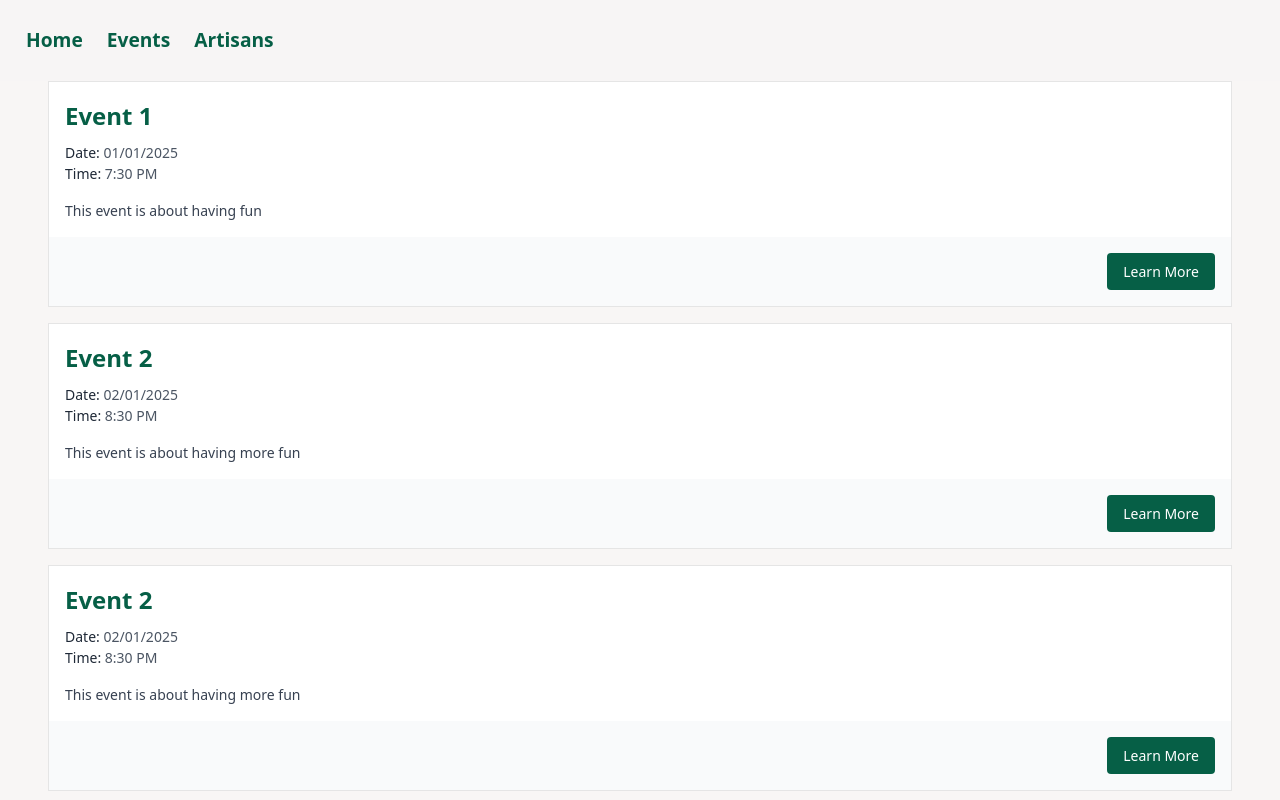
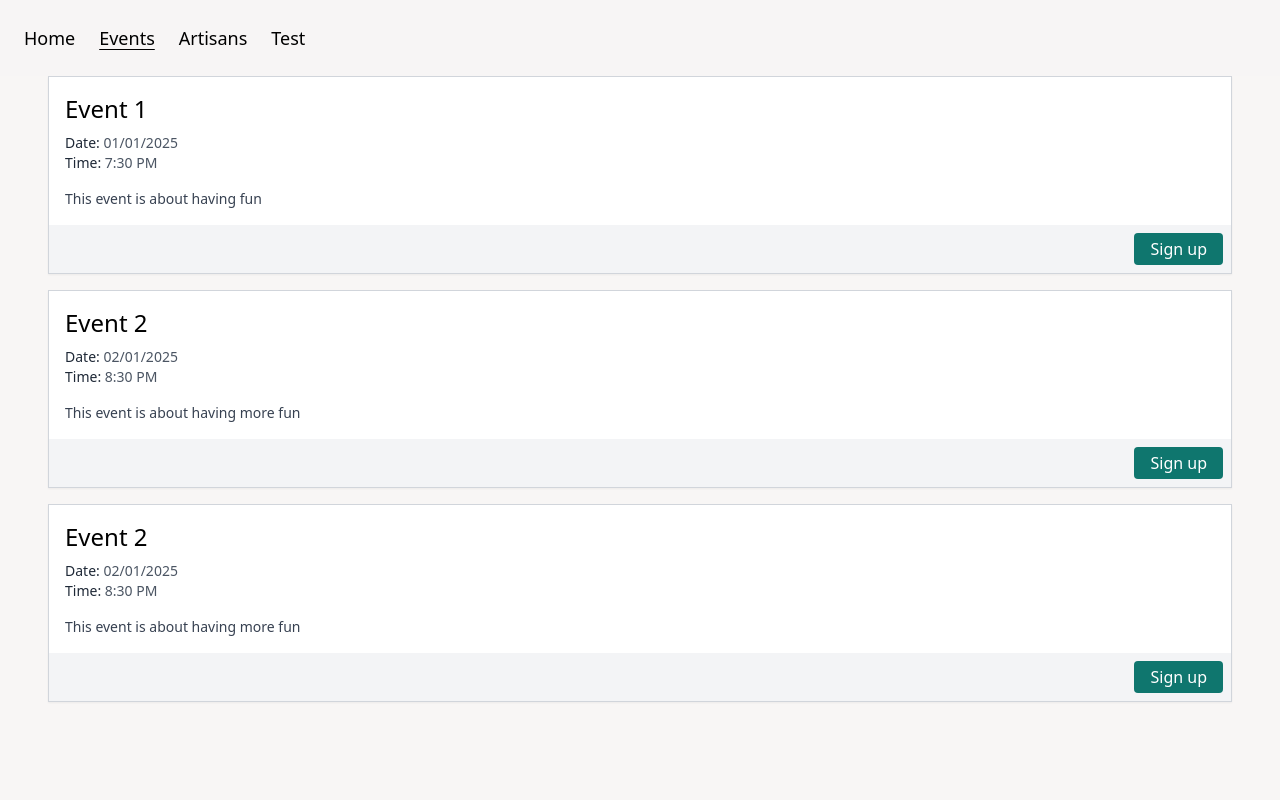
Before and after one commit to nmcdowell00/ujrs, an Astro site: page /events in a window 1280 px wide. Built offline with nearby package versions, Linux system fonts and the light colour scheme; Astro itself is replaced by a stand-in of ours.

Commit message:
commit 01/23/25

```diff
--- a/src/components/Header.astro
+++ b/src/components/Header.astro
@@ -1,56 +1,44 @@
-<header>
-    <ul class="nav-list">
+---
+const currentPage = Astro.url.pathname;
+---
+
+<header class="p-4 bg-[rgba(248,246,245,0.9)] sticky top-0 z-50">
+  <ul class="flex list-none gap-6 m-0 p-2">
     <li>
-        <a href="/" class="nav-link">Home</a>
+      <a
+        href="/"
+        class={` text-lg  hover:underline hover:underline-offset-4 transition ease-in-out duration-200 ${
+          currentPage === "/" ? "underline underline-offset-4" : ""
+        }`}>
+        Home
+      </a>
     </li>
-
     <li>
-        <a href="/events" class="nav-link">Events</a>
+      <a
+        href="/events"
+        class={`text-lg hover:underline hover:underline-offset-4 transition ease-in-out duration-200 ${
+          currentPage === "/events" ? "underline underline-offset-4" : ""
+        }`}>
+        Events
+      </a>
     </li>
-
     <li>
-        <a href="/artisans" class="nav-link">Artisans</a>
+      <a
+        href="/artisans"
+        class={`text-lg hover:underline hover:underline-offset-4 transition ease-in-out duration-200 ${
+          currentPage === "/artisans" ? "underline underline-offset-4" : ""
+        }`}>
+        Artisans
+      </a>
     </li>
-      <!-- <li>
-        <a href="/test" class="nav-link">Test</a>
-      </li> -->
+    <li>
+      <a
+        href="/test"
+        class={`text-lg hover:underline hover:underline-offset-4 transition ease-in-out duration-200 ${
+          currentPage === "/test" ? "underline underline-offset-4" : ""
+        }`}>
+        Test
+      </a>
+    </li>
   </ul>
 </header>
-
-
-  <style>
-    /* Styles for the header */
-    header {
-      padding: 1rem;
-      background-color:rgba(248, 246, 245, 0.9); ;
-      position: sticky;
-    top: 0;
-    z-index: 1000;
-    }
-
-    /* Styles for the navigation list */
-    .nav-list {
-      list-style: none;
-      display: flex;
-      gap: 1.5rem;
-      margin: 0;
-      padding: 10px;
-      position: relative; /* Fixed typo: position, not postition */
-    }
-
-    /* Styles for the navigation links */
-    .nav-link {
-      text-decoration: none;
-      font-weight: bold;
-      font-size: 1.2rem;
-      color: #065f46; /* Teal color */
-      transition: text-decoration 0.2s ease, color 0.2s ease; /* Smooth transitions */
-    }
-
-    /* Hover effect for the navigation links */
-    .nav-link:hover {
-      text-decoration: underline;
-      text-underline-offset: 4px;
-    }
-
-  </style>
--- a/src/components/MainAlt.astro
+++ b/src/components/MainAlt.astro
@@ -1,3 +1,3 @@
-<main class = "px-12 max-w-7xl mx-auto w-full max-sm:px-5">
+<main class = "px-12 max-w-7xl mx-auto w-full h-full max-sm:px-5">
     <slot/>
 </main>
--- a/src/components/artisanPage.astro
+++ b/src/components/artisanPage.astro
@@ -1,6 +1,7 @@
 ---
 import { Image } from 'astro:assets';
-import MainAlt from './MainAlt.astro';
+import Main from './MainAlt.astro';
+import MainAltNoYScroll from './MainAltNoYScroll.astro';
 
 type Props = {
   name: string;
@@ -11,7 +12,7 @@ type Props = {
 
 const { name, description, photo, gallery } = Astro.props;
 ---
-<MainAlt class="">
+<MainAltNoYScroll class="overflow-hidden">
   <div class="flex flex-col sm:flex-row w-full gap-5 p-4 h-screen">
     <!-- Artist Details -->
     <div class="w-full sm:w-1/4 flex flex-col gap-5">
@@ -28,39 +29,17 @@ const { name, description, photo, gallery } = Astro.props;
       </div>
     </div>
 
-    <!-- Gallery Grid -->
-    <div class="w-full sm:w-3/4 md:overflow-x-auto">
-      <div class="flex flex-col sm:flex-row gap-5 sm:min-w-max pb-4">
+    <!-- Gallery Grid (2x2) -->
+    <div class="w-full sm:w-3/4 grid grid-cols-2 grid-rows-2 gap-4 pb-4 h-full">
       {gallery.map((work, index) => (
-          <div class="w-full sm:w-auto sm:h-[80vh] flex-none">
+        <div class="w-full h-full flex items-center justify-center">
           <Image
             src={work}
             alt={`Artwork ${index + 1}`}
-              class="w-full sm:h-full sm:w-auto object-contain"
+            class="w-full h-full object-cover"
           />
         </div>
       ))}
     </div>
   </div>
-  </div>
-</MainAlt>
-
-<style>
-  /* Custom scrollbar */
-  .overflow-x-auto::-webkit-scrollbar {
-    height: 6px;
-  }
-
-  .overflow-x-auto::-webkit-scrollbar-track {
-    background: #f1f1f1;
-  }
-
-  .overflow-x-auto::-webkit-scrollbar-thumb {
-    background: #888;
-    border-radius: 3px;
-  }
-
-  .overflow-x-auto::-webkit-scrollbar-thumb:hover {
-    background: #555;
-  }
-</style>
+</MainAltNoYScroll>
--- a/src/components/eventCard.astro
+++ b/src/components/eventCard.astro
@@ -9,83 +9,25 @@ type Props = {
 const { name, date, time, description } = Astro.props;
 ---
 
-<div class="event-card">
-  <div class="event-content">
+<div class="event-card border border-gray-300 bg-white shadow-sm overflow-hidden mx-auto mb-4">
+  <div class="event-content p-4">
     <!-- Event Name -->
-    <h2 class="event-name">{name}</h2>
+    <h2 class="event-name text-2xl text-black mb-2">{name}</h2>
 
     <!-- Event Date and Time -->
-    <div class="event-details">
-      <p><span class="label">Date:</span> {date}</p>
-      <p><span class="label">Time:</span> {time}</p>
+    <div class="event-details text-sm text-gray-600 mb-4">
+      <p><span class="label font-medium text-gray-800">Date:</span> {date}</p>
+      <p><span class="label font-medium text-gray-800">Time:</span> {time}</p>
     </div>
 
     <!-- Event Description -->
-    <p class="event-description">{description}</p>
+    <p class="event-description text-sm text-gray-700">{description}</p>
   </div>
 
   <!-- Call to Action or Footer (optional) -->
-  <div class="event-footer">
-    <button class="learn-more-btn">Learn More</button>
+  <div class="event-footer bg-gray-100 p-2 text-right">
+    <button class="bg-teal-700 text-white px-4 py-1 rounded hover:bg-teal-600 transition duration-200">
+      Sign up
+    </button>
   </div>
 </div>
-
-<style>
-  .event-card {
-    /* max-width: 80vw; */
-    margin: 0 auto;
-    margin-bottom: 16px; /* Add space between cards */
-    background-color: white;
-    /* box-shadow: 0 4px 8px rgba(0, 0, 0, 0.1); */
-    overflow: hidden;
-    border: 1px solid #e5e5e5;
-  }
-
-  .event-content {
-    padding: 16px;
-  }
-
-  .event-name {
-    font-size: 1.5rem;
-    font-weight: 600;
-    color: #065f46; /* Dark teal */
-    margin-bottom: 8px;
-  }
-
-  .event-details {
-    font-size: 0.875rem;
-    color: #4b5563; /* Gray-600 */
-    margin-bottom: 16px;
-  }
-
-  .event-details .label {
-    font-weight: 500;
-    color: #1f2937; /* Gray-800 */
-  }
-
-  .event-description {
-    font-size: 0.875rem;
-    color: #374151; /* Gray-700 */
-  }
-
-  .event-footer {
-    background-color: #f9fafb; /* Gray-100 */
-    padding: 16px;
-    text-align: right;
-  }
-
-  .learn-more-btn {
-    background-color: #065f46; /* Dark teal */
-    color: white;
-    padding: 8px 16px;
-    border: none;
-    border-radius: 4px;
-    font-size: 0.875rem;
-    cursor: pointer;
-    transition: background-color 0.2s ease-in-out;
-  }
-
-  .learn-more-btn:hover {
-    background-color: #047857; /* Slightly lighter teal */
-  }
-</style>
--- a/src/pages/index.astro
+++ b/src/pages/index.astro
@@ -11,13 +11,13 @@ import MainAltNoYScroll from '../components/MainAltNoYScroll.astro';
 
 <Layout>
 	<MainAltNoYScroll>
-		<div class="flex flex-col items-center justify-center p-5 gap-4 md:flex-row md:gap-12">
-			<div class="h-60 w-full md:hidden">
+		<div class="flex flex-col items-center justify-center p-5 gap-2 md:flex-row md:gap-12">
+			<div class="flex items-center justify-center md:hidden">
 				{/* Mobile image */}
 				<Image
 					src={Storefront}
 					alt="storefront"
-					class="w-full h-full object-cover shadow-lg"
+					class="w-[70%]"
 				/>
 			</div>
 			{/* Desktop image */}
@@ -25,14 +25,14 @@ import MainAltNoYScroll from '../components/MainAltNoYScroll.astro';
 				src={Storefront}
 				alt="storefront"
 				width={450}
-				class="hidden md:block shadow-lg"
+				class="hidden md:block shadow-lg w-full"
 			/>
-			<div class="flex flex-col justify-center w-full max-w-md">
-				<H1 class="text-center md:text-left text-3xl font-bold mb-4">
-					The Urban Jungle <br /> of Regent Square
-				</H1>
+			<div class="flex flex-col w-full h-full max-w-md gap-2">
+				<h1 class="text-center md:text-left text-3xl">
+					Urban Jungle <br /> of Regent Square
+				</h1>
 				<p class="text-gray-600 text-center md:text-left">
-					The Urban Jungle of Regent Square is a vibrant space designed to showcase the talents of local artisans while fostering community connections through engaging events and gatherings.
+					Urban Jungle of Regent Square is a vibrant space designed to showcase the talents of local artisans while fostering community connections through engaging events and gatherings.
 				</p>
 			</div>
 		</div>
--- /dev/null
+++ b/src/pages/test.astro
@@ -0,0 +1,23 @@
+---
+---
+
+<form name="contact" method="POST" data-netlify="true">
+    <p>
+      <label>Your Name: <input type="text" name="name" /></label>
+    </p>
+    <p>
+      <label>Your Email: <input type="email" name="email" /></label>
+    </p>
+    <p>
+      <label>Your Role: <select name="role[]" multiple>
+        <option value="leader">Leader</option>
+        <option value="follower">Follower</option>
+      </select></label>
+    </p>
+    <p>
+      <label>Message: <textarea name="message"></textarea></label>
+    </p>
+    <p>
+      <button type="submit">Send</button>
+    </p>
+  </form>
```
Also changed, not shown: 1 other file. Lines whose indentation alone changed are shown as unchanged.
